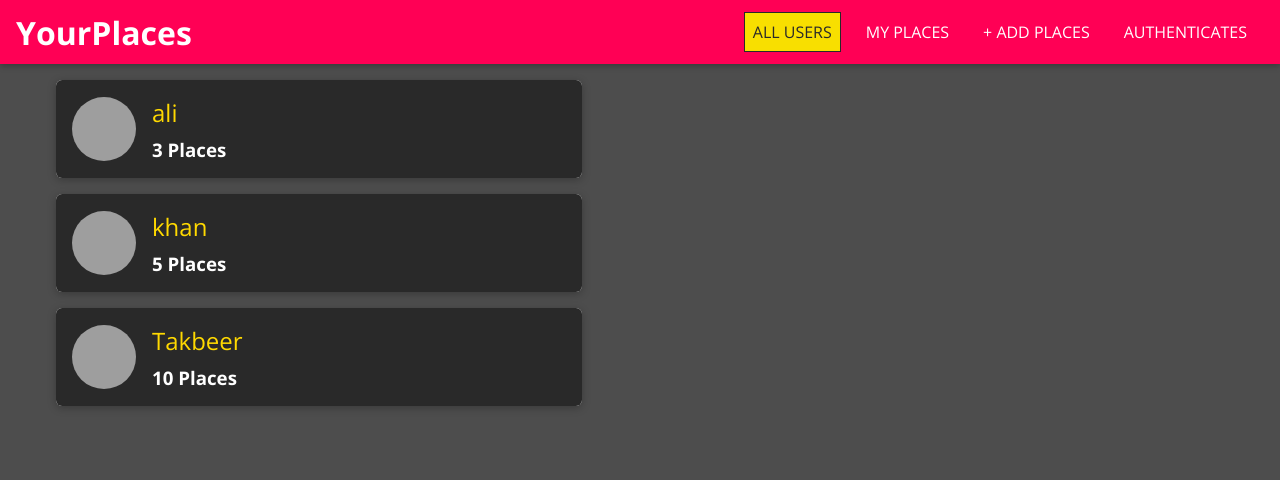
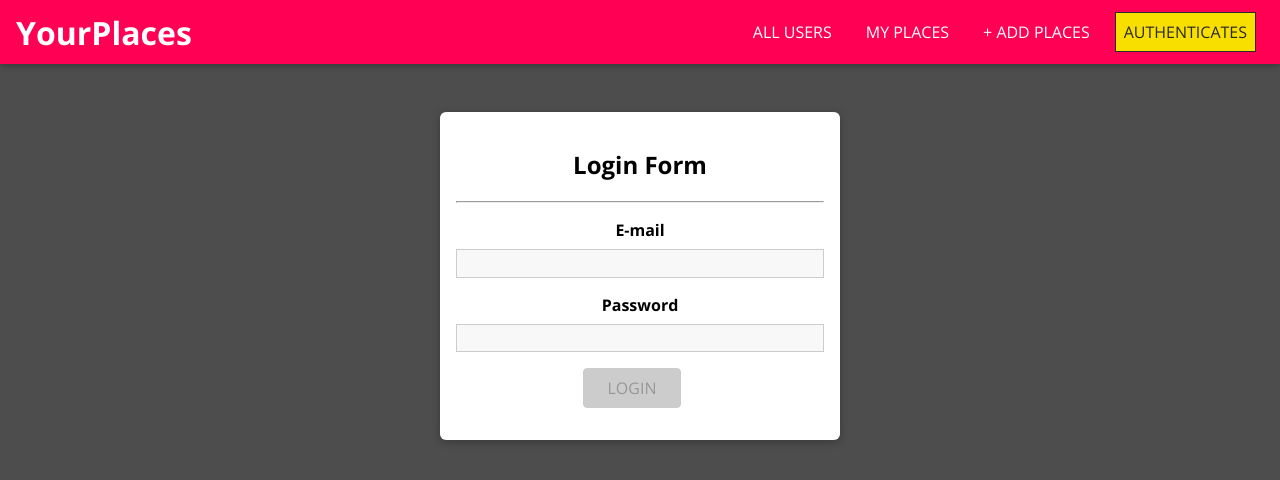
Before and after one commit to TakbeerAli/Front-end-in-React.js-of-User-favourite-paces-App, a React (Create React App) app: page /auth in a window 1280 px wide. Before the commit this address led to /. Shown: the top 480 px of the page. Built offline with nearby package versions, Linux system fonts and the light colour scheme; grey boxes are pictures that could not be loaded.

Commit message:
addng auth page & form

```diff
--- a/src/App.js
+++ b/src/App.js
@@ -13,6 +13,7 @@ import MainNavigation from "./shared/components/Navigation/MainNavigation";
 import Users from './user/pages/Users';
 import NewPlace from './places/pages/NewPlace';
 import UserList from './user/components/UsersList';
+import Auth from './user/pages/Auth';
 import UpdatePlace from "../src/places/pages/UpdatePlace";
 
 const App = () => {
@@ -33,6 +34,9 @@ const App = () => {
         <Route path="/places/:placeId">
             <UpdatePlace/>
         </Route>
+        <Route path="/auth">
+                 <Auth />
+        </Route>
         <Redirect to="/" />
       </Switch>
       </main>
--- /dev/null
+++ b/src/user/pages/Auth.css
@@ -0,0 +1,15 @@
+.authentication__header {
+    color: white;
+    text-align: center;
+  }
+
+  .authentication {
+    width: 90%;
+    max-width: 25rem;
+    margin: 7rem auto;
+    text-align: center;
+  }
+
+  .authentication form {
+    margin-bottom: 1rem;
+  }
--- /dev/null
+++ b/src/user/pages/Auth.js
@@ -0,0 +1,61 @@
+import React from 'react';
+import Input from "../../shared/FormElements/Input";
+import Card from "../../shared/components/UIElements/Card";
+import Button from "../../shared/components/UIElements/Button";
+import { VALIDATOR_EMAIL,VALIDATOR_MINLENGTH } from "../../shared/util/validators";
+import { useForm }from "../../shared/hooks/form-hook";
+
+import  './Auth.css';
+
+
+
+const Auth = () =>{
+    const [formState, inputHandler] = useForm({
+        email:{
+            value:'',
+            isValid:false
+        },
+        password:{
+            value:'',
+            isValid:false
+        }
+    },false);
+
+    const authSubmitHandler =event =>{
+        event.preventDefault();
+        console.log(formState.inputs);
+    };
+
+ return <Card className="authentication">
+ <h2>Login Form</h2>
+ <hr/>
+     <form onSubmit={authSubmitHandler}>
+        <Input
+          element="input"
+          id="email"
+          type="email"
+          label="E-mail"
+          validators={[VALIDATOR_EMAIL()]}
+          errorText="Please Enter a correct Email"
+          onInput={inputHandler}
+           />
+
+       <Input
+          element="input"
+          id="password"
+          type="password"
+          label="Password"
+          validators={[VALIDATOR_MINLENGTH(5)]}
+          errorText="Please Enter a correct password min 5 char"
+          onInput={inputHandler}
+           />
+
+           <Button type="submit" disabled={!formState.isValid}>
+               LOGIN
+           </Button>
+
+        </form>
+ </Card>
+};
+
+export default Auth;
```
